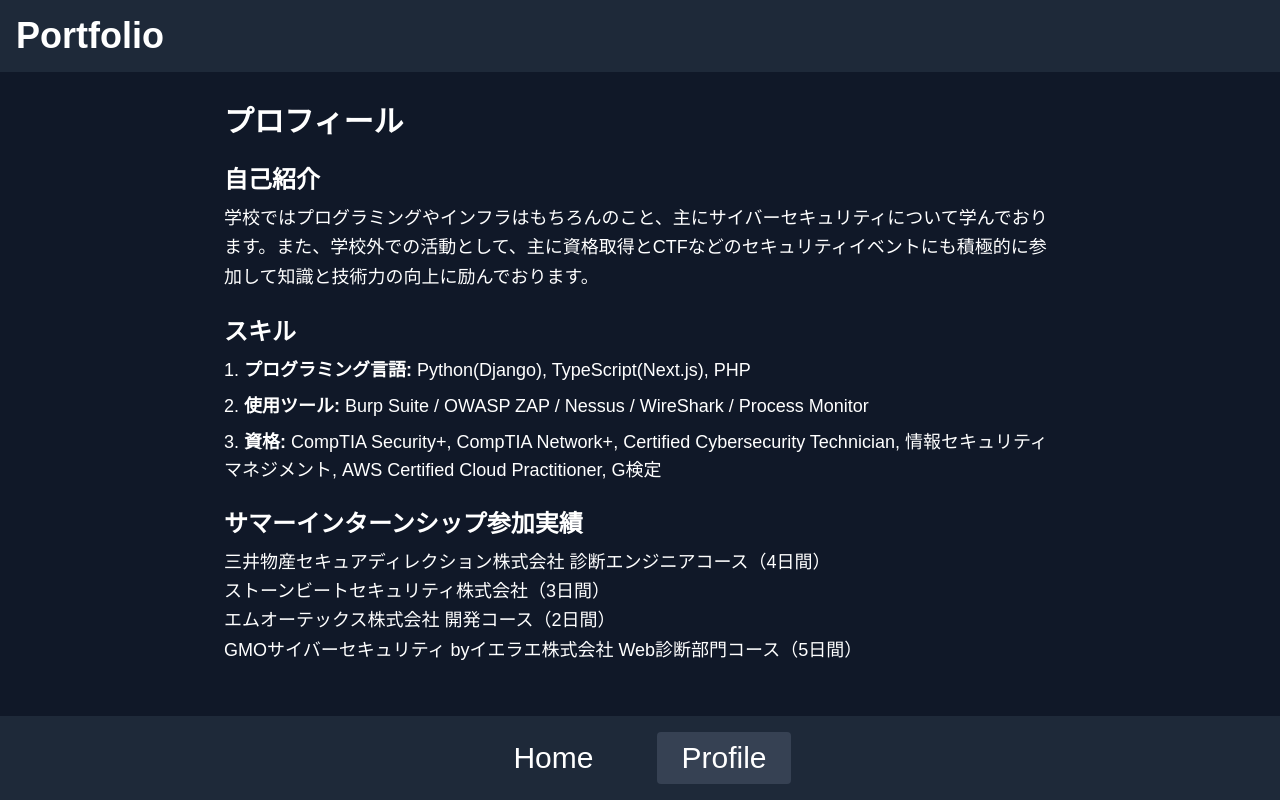
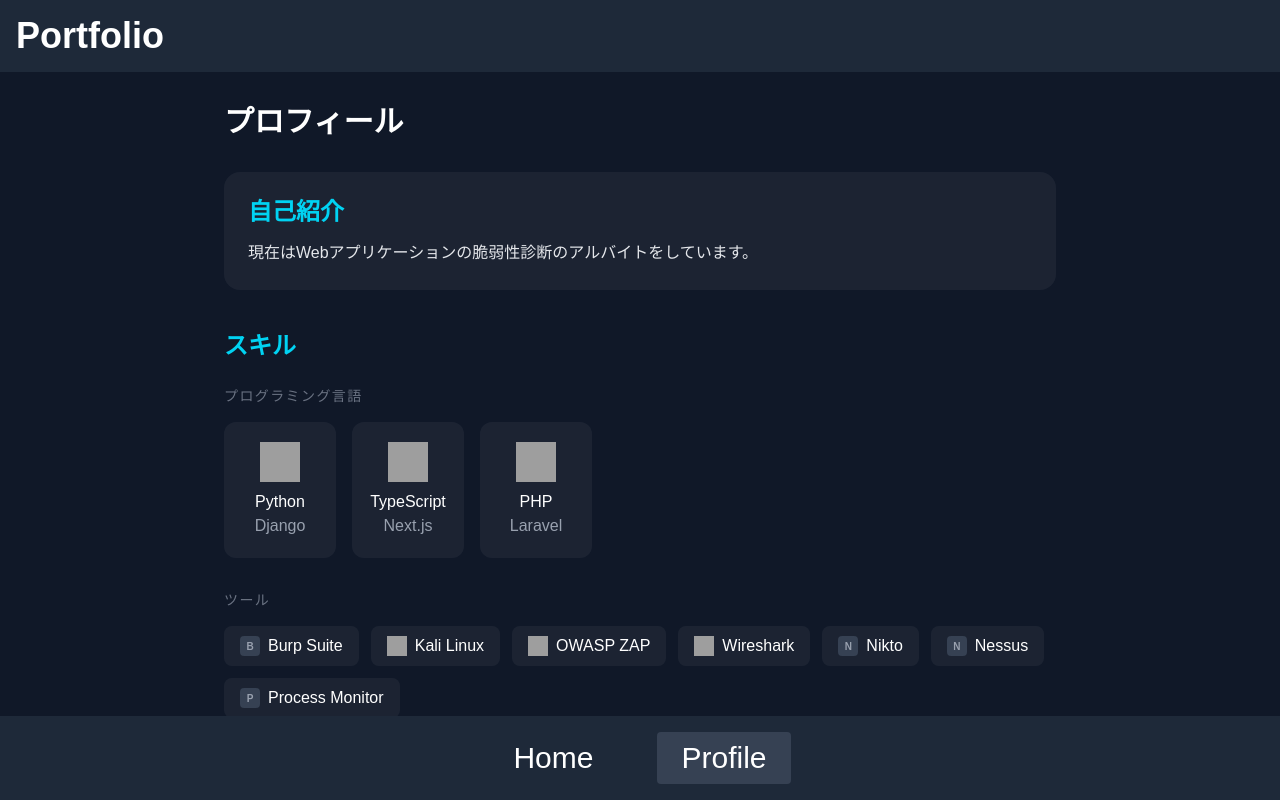
Before and after one commit to maetsuyo/portfolio, a Next.js app: page / in a window 1280 px wide. Both pictures are taken after a click on the button "Profile". Built offline with nearby package versions, Linux system fonts and the light colour scheme; grey boxes are pictures that could not be loaded.

Commit message:
プロフィールページのデザインを変更

```diff
--- a/src/app/components/ProfilePage.tsx
+++ b/src/app/components/ProfilePage.tsx
@@ -1,40 +1,143 @@
+const languages = [
+  { name: "Python", sub: "Django", icon: "https://cdn.simpleicons.org/python/ffffff" },
+  { name: "TypeScript", sub: "Next.js", icon: "https://cdn.simpleicons.org/typescript/ffffff" },
+  { name: "PHP", sub: "Laravel", icon: "https://cdn.simpleicons.org/php/ffffff" },
+];
+
+const tools = [
+  { name: "Burp Suite", icon: null },
+  { name: "Kali Linux", icon: "https://cdn.simpleicons.org/kalilinux/ffffff" },
+  { name: "OWASP ZAP", icon: "https://cdn.simpleicons.org/owasp/ffffff" },
+  { name: "Wireshark", icon: "https://cdn.simpleicons.org/wireshark/ffffff" },
+  { name: "Nikto", icon: null },
+  { name: "Nessus", icon: null },
+  { name: "Process Monitor", icon: null },
+];
+
+const certifications = [
+  "Certified Network Defender",
+  "Certified Cybersecurity Technician",
+  "CompTIA Security+",
+  "CompTIA Network+",
+  "情報セキュリティマネジメント",
+  "G検定",
+  "AWS Certified Cloud Practitioner",
+  "情報技術検定2級",
+  "第一種電気工事士",
+  "第二種電気工事士",
+];
+
+const internships = [
+  { company: "三井物産セキュアディレクション株式会社", course: "診断エンジニアコース", days: 4 },
+  { company: "ストーンビートセキュリティ株式会社", course: null, days: 3 },
+  { company: "エムオーテックス株式会社", course: "開発コース", days: 2 },
+  { company: "エムオーテックス株式会社", course: "セキュリティ診断コース", days: 2 },
+  { company: "GMOサイバーセキュリティ byイエラエ株式会社", course: "Web診断部門コース", days: 5 },
+];
+
 export default function ProfilePageComponent() {
   return (
     <div className="p-8 max-w-4xl mx-auto text-white">
-      <h2 className="text-3xl font-bold mb-6">プロフィール</h2>
+      <h2 className="text-3xl font-bold mb-8">プロフィール</h2>
 
-      <section className="mb-6">
-        <h3 className="text-2xl font-semibold mb-2">自己紹介</h3>
-        <p className="text-lg leading-relaxed">
-          学校ではプログラミングやインフラはもちろんのこと、主にサイバーセキュリティについて学んでおります。また、学校外での活動として、主に資格取得とCTFなどのセキュリティイベントにも積極的に参加して知識と技術力の向上に励んでおります。
+      <section className="mb-10 bg-white/5 rounded-2xl p-6">
+        <h3 className="text-2xl font-semibold mb-3 text-cyan-400">自己紹介</h3>
+        <p className="leading-relaxed text-gray-200">
+          現在はWebアプリケーションの脆弱性診断のアルバイトをしています。
         </p>
       </section>
 
-      <section className="mb-6">
-        <h3 className="text-2xl font-semibold mb-2">スキル</h3>
-        <ul className="list-decimal list-inside space-y-2 text-lg">
-          <li>
-            <strong>プログラミング言語: </strong>Python(Django), TypeScript(Next.js), PHP
-          </li>
-          <li>
-            <strong>使用ツール: </strong>Burp Suite / OWASP ZAP / Nessus / WireShark / Process Monitor
-          </li>
-          <li>
-            <strong>資格: </strong>CompTIA Security+, CompTIA Network+, Certified Cybersecurity Technician, 情報セキュリティマネジメント, AWS Certified Cloud Practitioner, G検定
-          </li>
-        </ul>
+      <section className="mb-10">
+        <h3 className="text-2xl font-semibold mb-6 text-cyan-400">スキル</h3>
+
+        <div className="mb-8">
+          <p className="text-sm font-medium text-gray-500 uppercase tracking-widest mb-4">
+            プログラミング言語
+          </p>
+          <div className="flex flex-wrap gap-4">
+            {languages.map((lang) => (
+              <div
+                key={lang.name}
+                className="flex flex-col items-center gap-2 bg-white/5 hover:bg-white/10 transition-colors rounded-xl p-5 w-28"
+              >
+                {/* eslint-disable-next-line @next/next/no-img-element */}
+                <img src={lang.icon} alt={lang.name} className="w-10 h-10" />
+                <div className="text-center">
+                  <p className="text-base font-medium">{lang.name}</p>
+                  <p className="text-base text-gray-400">{lang.sub}</p>
+                </div>
+              </div>
+            ))}
+          </div>
+        </div>
+
+        <div className="mb-8">
+          <p className="text-sm font-medium text-gray-500 uppercase tracking-widest mb-4">
+            ツール
+          </p>
+          <div className="flex flex-wrap gap-3">
+            {tools.map((tool) => (
+              <div
+                key={tool.name}
+                className="flex items-center gap-2 bg-white/5 hover:bg-white/10 transition-colors rounded-lg px-4 py-2"
+              >
+                {tool.icon ? (
+                  /* eslint-disable-next-line @next/next/no-img-element */
+                  <img src={tool.icon} alt={tool.name} className="w-5 h-5" />
+                ) : (
+                  <div className="w-5 h-5 rounded bg-gray-700 flex items-center justify-center text-[10px] text-gray-400 font-bold">
+                    {tool.name[0]}
+                  </div>
+                )}
+                <span className="text-base">{tool.name}</span>
+              </div>
+            ))}
+          </div>
+        </div>
+
+        <div>
+          <p className="text-sm font-medium text-gray-500 uppercase tracking-widest mb-4">
+            資格
+          </p>
+          <div className="flex flex-wrap gap-2">
+            {certifications.map((cert) => (
+              <span
+                key={cert}
+                className="bg-cyan-950/60 border border-cyan-700/40 text-cyan-300 text-base rounded-full px-3 py-1"
+              >
+                {cert}
+              </span>
+            ))}
+          </div>
+        </div>
       </section>
 
-      <section className="mb-6">
-        <h3 className="text-2xl font-semibold mb-2">サマーインターンシップ参加実績</h3>
-        <div className="text-lg leading-relaxed">
-          <ul>
-            <li>三井物産セキュアディレクション株式会社 診断エンジニアコース（4日間）</li>
-            <li>ストーンビートセキュリティ株式会社（3日間）</li>
-            <li>エムオーテックス株式会社 開発コース（2日間）</li>
-            <li>GMOサイバーセキュリティ byイエラエ株式会社 Web診断部門コース（5日間）</li>
-          </ul>
+      <section className="mb-10">
+        <h3 className="text-2xl font-semibold mb-6 text-cyan-400">
+          サマーインターンシップ参加実績
+        </h3>
+        <div className="space-y-3">
+          {internships.map((item, i) => (
+            <div key={i} className="flex items-start gap-4 bg-white/5 rounded-xl p-4">
+              <div className="mt-2 w-2 h-2 rounded-full bg-cyan-400 shrink-0" />
+              <div>
+                <p className="text-lg font-medium">{item.company}</p>
+                <p className="text-lg text-gray-400">
+                  {item.course
+                    ? `${item.course}（${item.days}日間）`
+                    : `（${item.days}日間）`}
+                </p>
+              </div>
+            </div>
+          ))}
         </div>
+      </section>
+
+      <section className="bg-white/5 rounded-2xl p-6">
+        <h3 className="text-2xl font-semibold mb-3 text-cyan-400">その他</h3>
+        <p className="text-base text-gray-400">
+          サイバーセキュリティを学ぶうえで大切にしていること — 記載予定
+        </p>
       </section>
     </div>
   );
```
Also changed, not shown: 2 other files (tests, documents, lock files or other folders).
